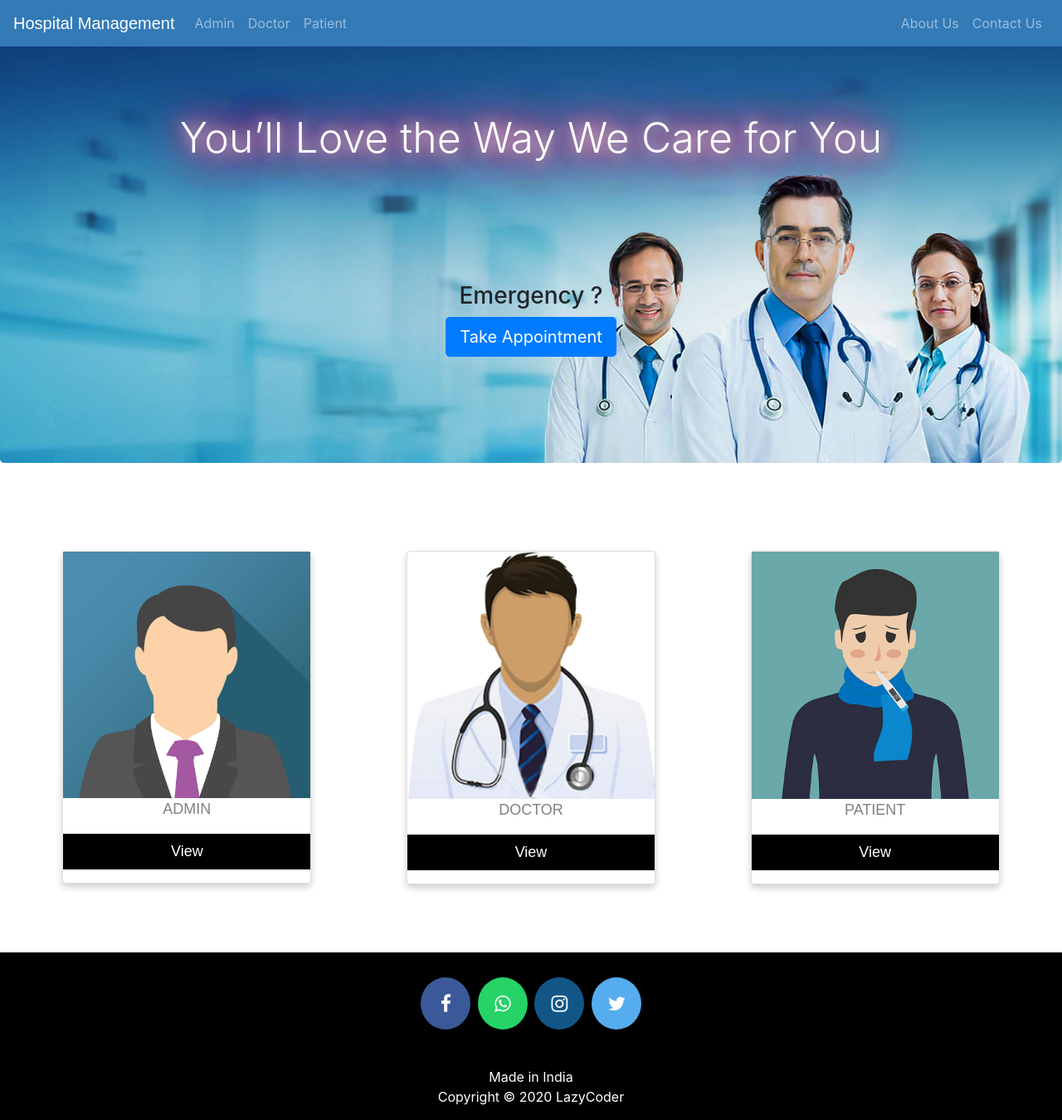
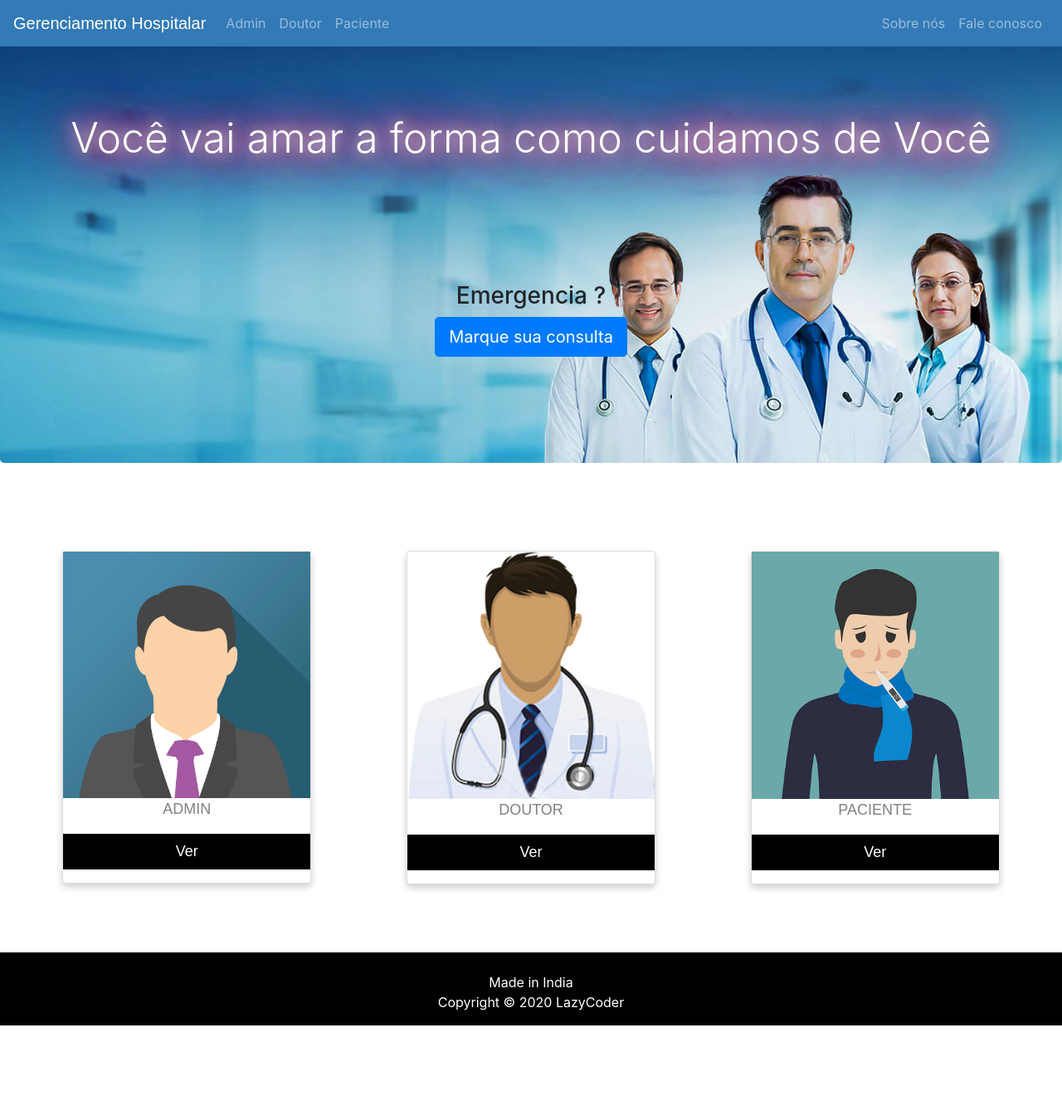
Before and after one commit to LucasSarri/Trab-GPDS, a Django app: page / in a window 1280 px wide. Shown: the whole page at 83% size. After the commit the page ends 1236 px from the top, so only its background shows below. Run offline with Django 3.2, Linux system fonts and the light colour scheme; some libraries are stand-ins or nearby versions.

Commit message:
tradução da pagina inicial

```diff
--- a/templates/hospital/admin_doctor_patient_card.html
+++ b/templates/hospital/admin_doctor_patient_card.html
@@ -61,7 +61,7 @@
       <div class="card">
         <img src="{% static "images/admin.png" %}" alt="John" style="width:100%">
         <p class="title">ADMIN</p>
-        <p><button><a href="/adminclick">View</a></button></p>
+        <p><button><a href="/adminclick">Ver</a></button></p>
       </div>
 
     </div>
@@ -69,16 +69,16 @@
     <div class="grid-item">
       <div class="card">
         <img src="{% static "images/doctor.png" %}" alt="John" style="width:100%">
-        <p class="title">DOCTOR</p>
-        <p><button><a href="/doctorclick">View</a></button></p>
+        <p class="title">DOUTOR</p>
+        <p><button><a href="/doctorclick">Ver</a></button></p>
       </div>
     </div>
 
     <div class="grid-item">
       <div class="card">
         <img src="{% static "images/patient.jpg" %}" alt="John" style="width:100%">
-        <p class="title">PATIENT</p>
-        <p><button><a href="/patientclick">View</a></button></p>
+        <p class="title">PACIENTE</p>
+        <p><button><a href="/patientclick">Ver</a></button></p>
       </div>
     </div>
 
--- a/templates/hospital/footer.html
+++ b/templates/hospital/footer.html
@@ -62,12 +62,14 @@
 
 <footer>
 
+  <!--
   <p>
     <a href="https://facebook.com/sumit.luv/" class="fa fa-facebook"></a>
     <a href="https://api.whatsapp.com/send?phone=919572181024&text=Hello%20Sumit.%0d%0aHow%20are%20you%20%3f%0d%0aI%20came%20from%20your%20website.&source=&data=#" class="fa fa-whatsapp"></a>
     <a href="https://instagram.com/sumit.luv" class="fa fa-instagram"></a>
     <a href="https://twitter.com/sumitkumar1503" class="fa fa-twitter"></a>
   </p>
+  -->
 
   <br>
   <div class="container">
--- a/templates/hospital/homebase.html
+++ b/templates/hospital/homebase.html
@@ -3,7 +3,7 @@
 
 <head>
   <meta charset="utf-8">
-  <title>LazyCoder || sumit</title>
+  <title>Trabalho GPDS</title>
 
 </head>
 
--- a/templates/hospital/index.html
+++ b/templates/hospital/index.html
@@ -56,13 +56,13 @@ facebook : fb.com/sumit.luv
 
 <div class="jumbotron" style="margin-bottom: 0px;margin-top: 0px;">
   <br>
-  <h5 class="display-3 glow">You’ll Love the Way We Care for You</h5>
+  <h5 class="display-3 glow">Você vai amar a forma como cuidamos de Você</h5>
   <br><br><br><br><br>
   <p>
-  <h3>Emergency ?</h3>
+  <h3>Emergencia ?</h3>
 
   <p class="lead">
-    <a class="btn btn-primary btn-lg" href="/patientclick" role="button">Take Appointment</a>
+    <a class="btn btn-primary btn-lg" href="/patientclick" role="button">Marque sua consulta</a>
   </p>
   <br><br>
 </div>
--- a/templates/hospital/navbar.html
+++ b/templates/hospital/navbar.html
@@ -30,7 +30,7 @@
 
   <div class="bs-example">
     <nav class="navbar navbar-expand-md navbar-dark fixed-top" style="background:#337AB7;">
-      <a href="/" class="navbar-brand">Hospital Management</a>
+      <a href="/" class="navbar-brand">Gerenciamento Hospitalar</a>
       <button type="button" class="navbar-toggler" data-toggle="collapse" data-target="#navbarCollapse">
         <span class="navbar-toggler-icon"></span>
       </button>
@@ -39,15 +39,15 @@
         <div class="navbar-nav">
 
           <a href="/adminclick" class="nav-item nav-link">Admin</a>
-          <a href="/doctorclick" class="nav-item nav-link">Doctor</a>
-          <a href="/patientclick" class="nav-item nav-link">Patient</a>
+          <a href="/doctorclick" class="nav-item nav-link">Doutor</a>
+          <a href="/patientclick" class="nav-item nav-link">Paciente</a>
 
 
         </div>
 
         <div class="navbar-nav">
-          <a href="/aboutus" class="nav-item nav-link">About Us</a>
-          <a href="/contactus" class="nav-item nav-link">Contact Us</a>
+          <a href="/aboutus" class="nav-item nav-link">Sobre nós</a>
+          <a href="/contactus" class="nav-item nav-link">Fale conosco</a>
         </div>
 
       </div>
```
